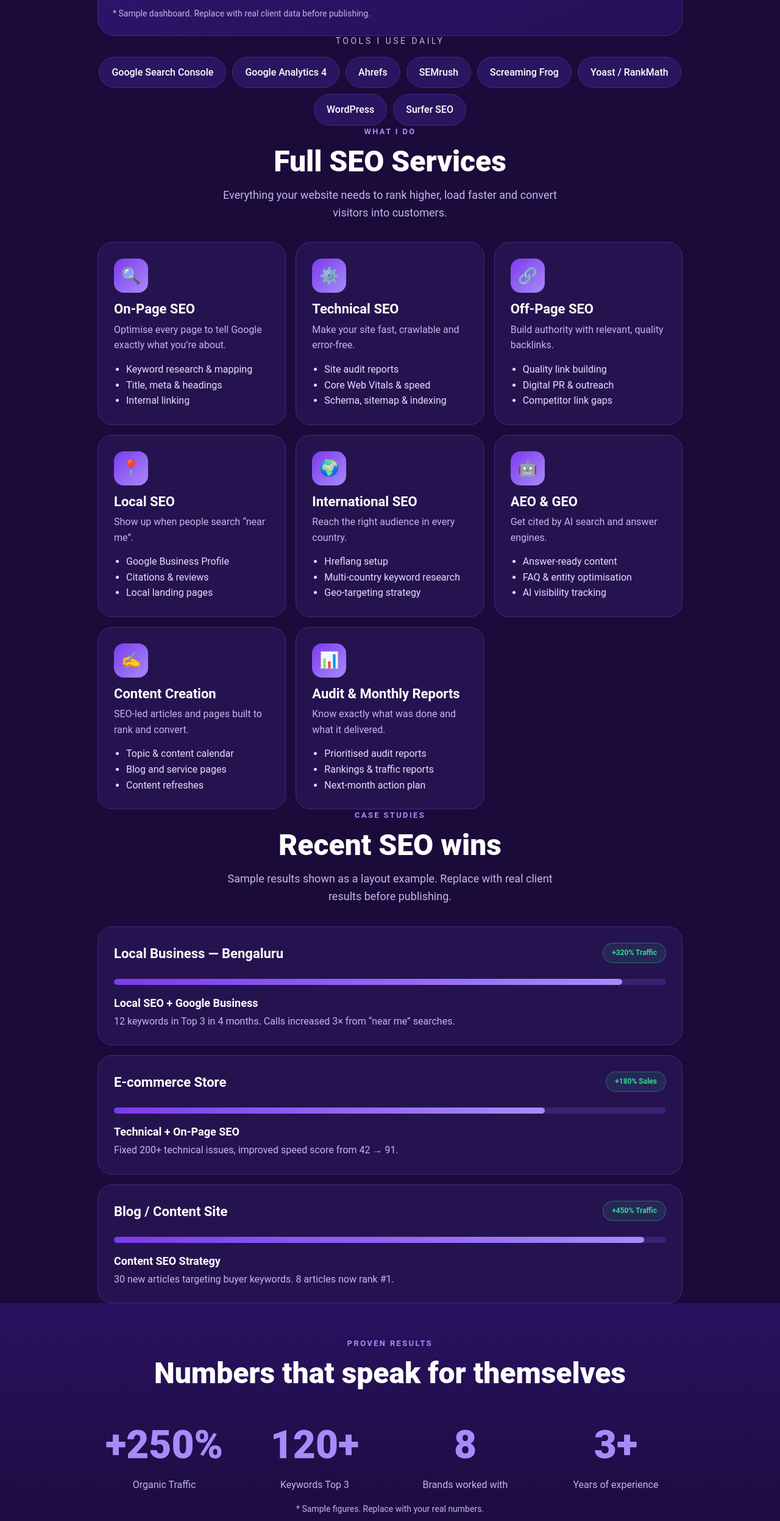
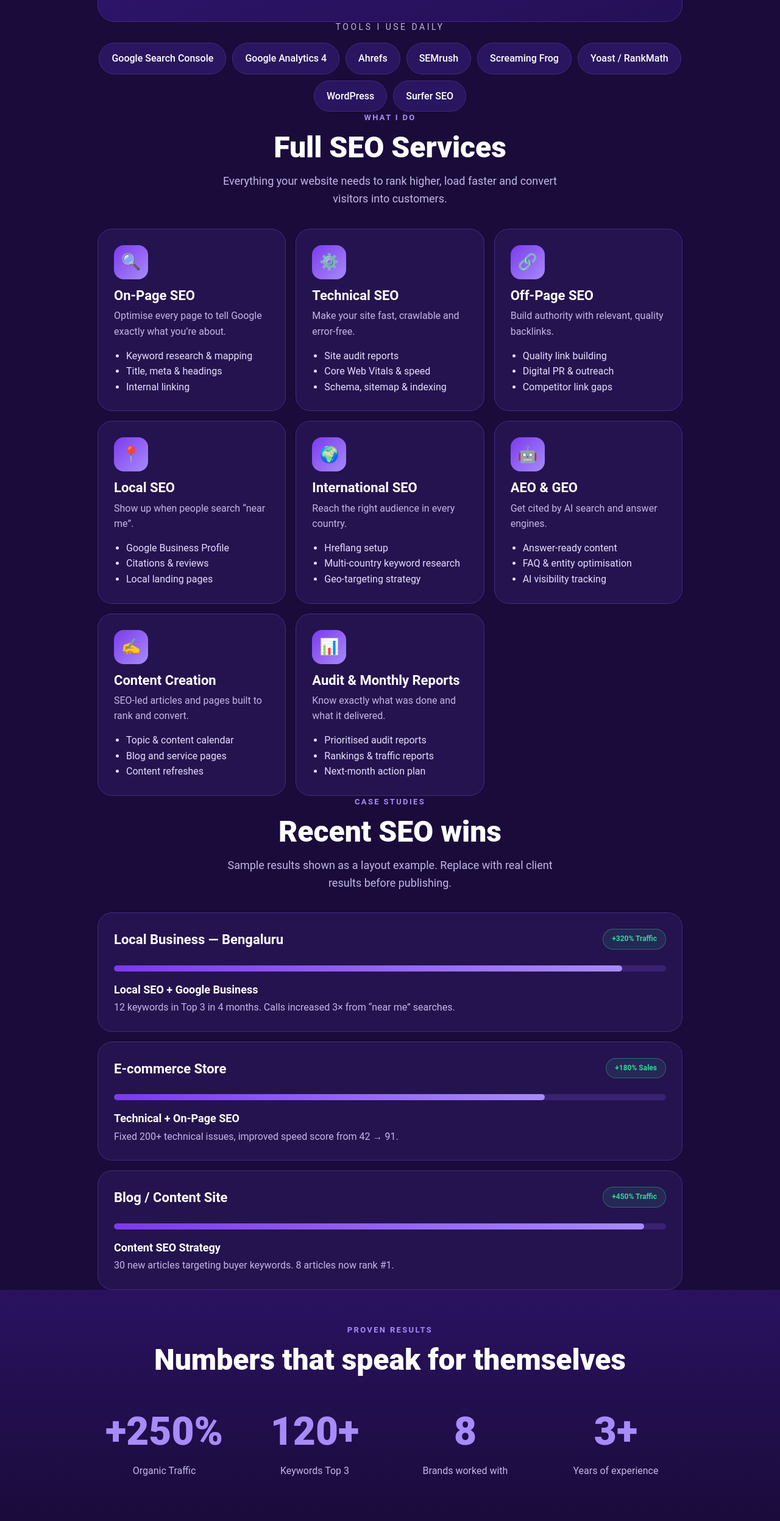
Before and after one commit to gudurunarendra/narendra_freelancer, a plain HTML site: page index.html in a window 1280 px wide. Shown: the part 1187-3681 px from the top of the page at 61% size. Drawn offline with Linux system fonts and the light colour scheme.

Commit message:
Commit
Updated sample text and adjusted expected results timeframe.

```diff
--- a/index.html
+++ b/index.html
@@ -48,7 +48,7 @@
       <div class="chart"><svg id="chart" viewBox="0 0 600 220" role="img" aria-label="Organic traffic growth line chart"></svg>
         <div class="legend"><span><i class="d blue"></i>Organic Traffic</span><span><i class="d gold"></i>Goal</span><span>Jan — Jun</span></div>
       </div>
-      <p class="sample">* Sample dashboard. Replace with real client data before publishing.</p>
+      <p class="sample"></p>
     </div>
   </section>
 
@@ -96,7 +96,7 @@
         <div><b data-count="8" data-suffix="">0</b><span>Brands worked with</span></div>
         <div><b data-count="3" data-suffix="+">0</b><span>Years of experience</span></div>
       </div>
-      <p class="sample center">* Sample figures. Replace with your real numbers.</p>
+      <p class="sample center"></p>
     </div>
   </section>
 
@@ -143,7 +143,7 @@
       <article class="card hot"><span class="pill">Most chosen</span><h3>Growth</h3><div class="price">₹30,000<small>/mo</small></div><p>Business sites &amp; startups</p><ul><li>Keyword research &amp; on-page</li><li>Technical fixes</li><li>4 articles</li><li>5–8 quality backlinks</li><li>Report &amp; call</li></ul></article>
       <article class="card"><h3>Scale</h3><div class="price">₹50,000<small>/mo</small></div><p>Competitive or multi-market</p><ul><li>Everything in Growth</li><li>8 articles, 10–15 backlinks</li><li>International SEO, AEO &amp; GEO</li><li>Priority support</li></ul></article>
     </div>
-    <p class="sample center">International clients: audits from $150, monthly SEO from $350. Tool costs not included. Results usually take 3–6 months.</p>
+    <p class="sample center">International clients: audits from $150, monthly SEO from $350. Tool costs not included. Results usually take 6–8 months.</p>
   </section>
 
   <section id="contact" class="wrap">
```
